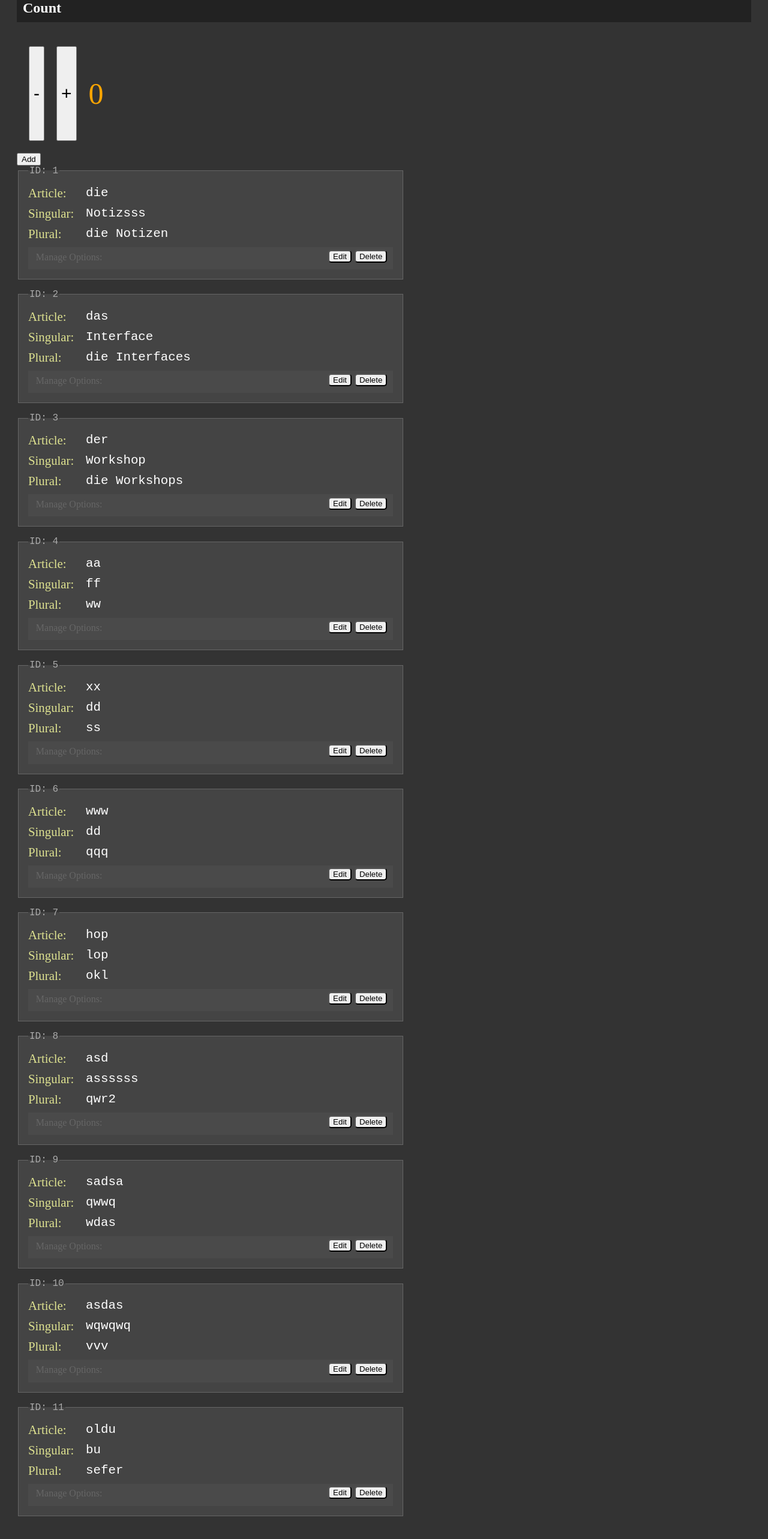
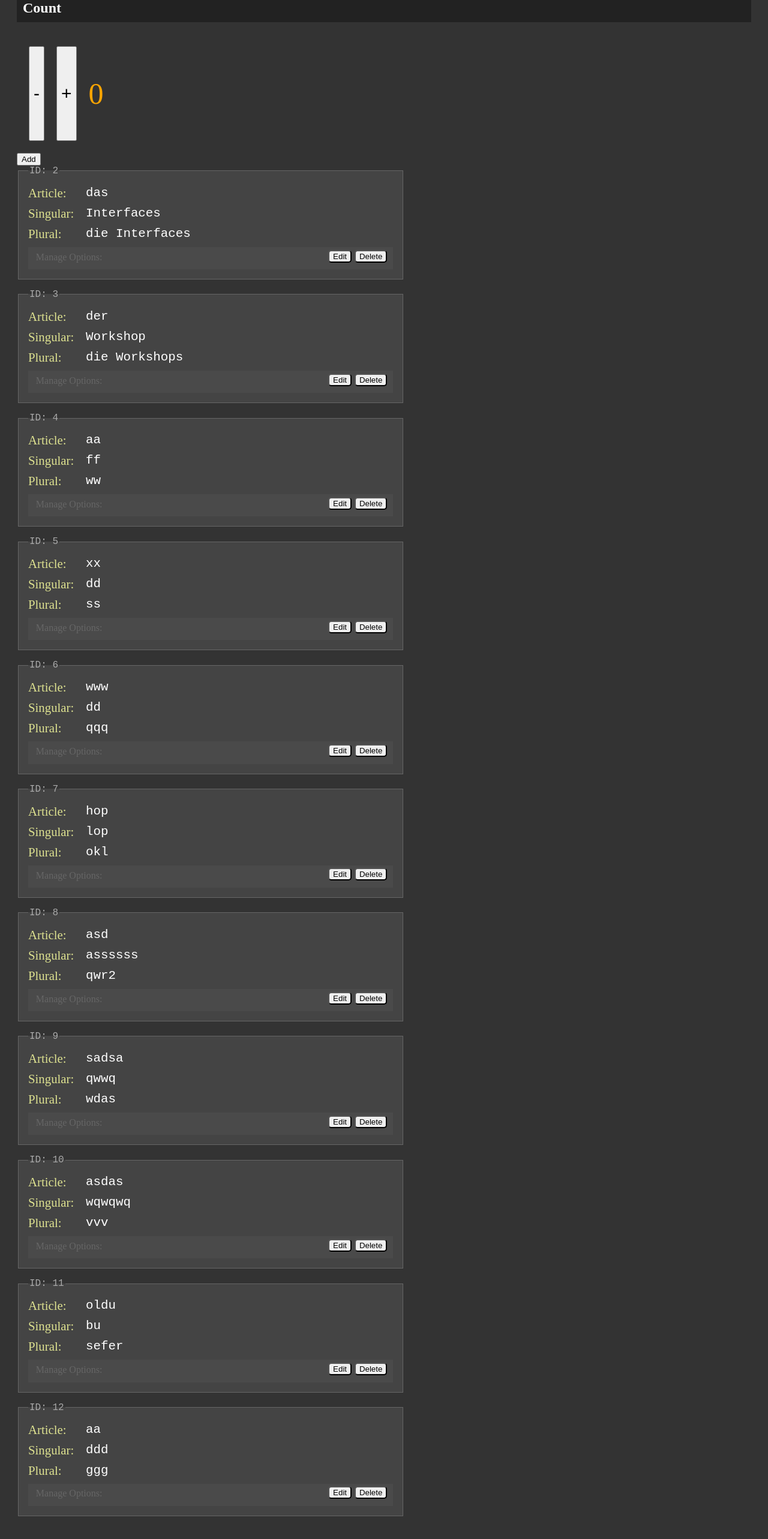
Before and after one commit to omr-dev/basic-usecontext-usereducer, a React (Vite) app: page / in a window 1280 px wide. Shown: the part 118-2684 px from the top of the page at 60% size. Built offline with nearby package versions, Linux system fonts and the light colour scheme; data requests are answered from the project's data file.

Commit message:
delete on server in

```diff
--- a/src/App.jsx
+++ b/src/App.jsx
@@ -1,4 +1,3 @@
-
 import { useContext, useState } from 'react';
 import './App.scss';
 import { AppContext } from './AppContext';
--- a/src/AppContext.jsx
+++ b/src/AppContext.jsx
@@ -235,6 +235,36 @@ export const AppProvider = ({ children }) => {
 				}
 				break;
 			}
+			case 'deleteItem': {
+				const id = action.payload.id;
+
+				try {
+					const responseOfApi = await axios.delete(
+						`${api_base_url}/germanNouns/${id}`
+					);
+					if ([200, 201].includes(responseOfApi.status)) {
+						dispatch(action);
+
+					} else {
+						dispatch({
+							type: 'handleFailedSave',
+							payload: {
+								item,
+								message: `API Error: ${response.status}`,
+							},
+						});
+					}
+				} catch (err) {
+					dispatch({
+						type: 'handleFailedSave',
+						payload: {
+							item,
+							message: `Error: ${err.message}`,
+						},
+					});
+				}
+				break;
+			}
 		}
 	};
 	return (
--- a/src/components/CardManageButtons.jsx
+++ b/src/components/CardManageButtons.jsx
@@ -42,7 +42,7 @@ export const CardManageButtons = ({ item, isEditingCard, isReadyToDelete }) => {
 							<>
 								<button
 									onClick={() => {
-										dispatch({
+										apiDispatch({
 											type: 'deleteItem',
 											payload: { id: item.id },
 										});
--- a/src/data/db.json
+++ b/src/data/db.json
@@ -1,15 +1,9 @@
 {
   "germanNouns": [
     {
-      "id": 1,
-      "article": "die",
-      "singular": "Notizsss",
-      "plural": "die Notizen"
-    },
-    {
       "id": 2,
       "article": "das",
-      "singular": "Interface",
+      "singular": "Interfaces",
       "plural": "die Interfaces"
     },
     {
@@ -65,6 +59,12 @@
       "article": "oldu",
       "singular": "bu",
       "plural": "sefer"
+    },
+    {
+      "id": 12,
+      "article": "aa",
+      "singular": "ddd",
+      "plural": "ggg"
     }
   ]
 }
```
